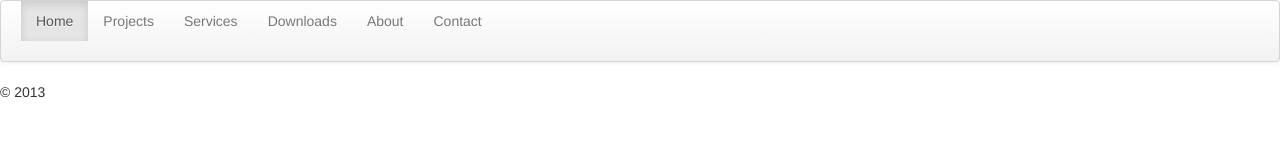
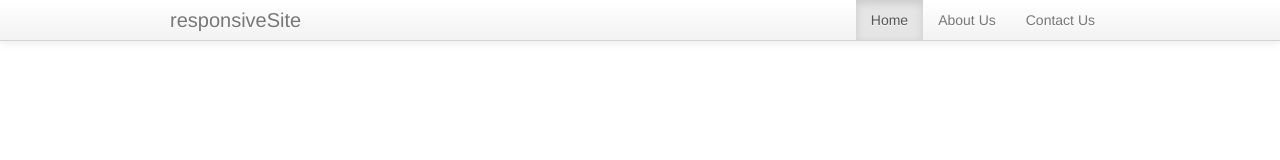
Before and after one commit to JustJob/hackmizzou, a plain HTML site: page index.html in a window 1280 px wide. Drawn offline with Linux system fonts and the light colour scheme.

Commit message:
Fixed Navbar

```diff
--- a/index.html
+++ b/index.html
@@ -4,35 +4,28 @@
   <meta name="viewport" content="width=device-width, initial-scale=1.0"><link rel="stylesheet" href="css/bootstrap.css">
   <link rel="stylesheet" href="css/bootstrap-responsive.css">
   <link rel="stylesheet" href="css/bootstrap.css">
-
-
-<div class="”container”">
-
-<div class="navbar">
-  <div class="navbar-inner">
-  <div class="container">
-    <ul class="nav">
-      <li class="active"><a href="#">Home</a></li>
-      <li><a href="#">Projects</a></li>
-      <li><a href="#">Services</a></li>
-      <li><a href="#">Downloads</a></li>
-      <li><a href="#">About</a></li>
-      <li><a href="#">Contact</a></li>
-    </ul>
-  </div>
-  </div>
+  <style type="text/css"></style>
+  <script src="d3.js"></script>
+  <script src="../d3.layout.cloud.js"></script>
+<div class="navbar navbar-fixed-top" id="DIV_11">
+	<div class="navbar-inner" id="DIV_12">
+		<div class="container" id="DIV_13">
+			 <a class="btn btn-navbar" id="A_14"><span class="icon-th-list" id="SPAN_15"></span></a> <a href="#" class="brand" id="A_16">responsiveSite</a>
+			<div class="nav-collapse collapse" id="DIV_17">
+				<ul class="nav pull-right" id="UL_18">
+					<li class="active" id="LI_19">
+						<a href="#" id="A_20">Home</a>
+					</li>
+					<li id="LI_21">
+						<a href="#" id="A_22">About Us</a>
+					</li>
+					<li id="LI_23">
+						<a href="#" id="A_24">Contact Us</a>
+					</li>
+				</ul>
+			</div>
+		</div>
+	</div>
 </div>
-</div>
-
-<div class="navbar navbar-fixed-top">
-</div>
-
-
-
-<div class="footer">
-  <p>&copy; 2013</p>
-</div>
-
-
-</div>
+</head>
 </html>
```
